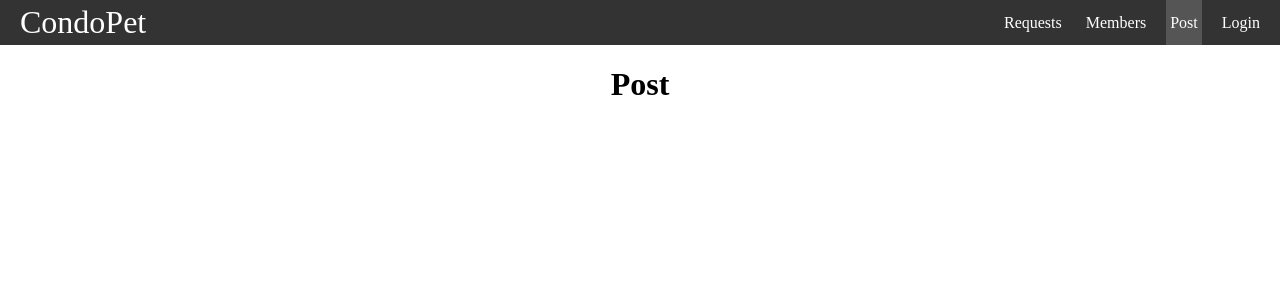
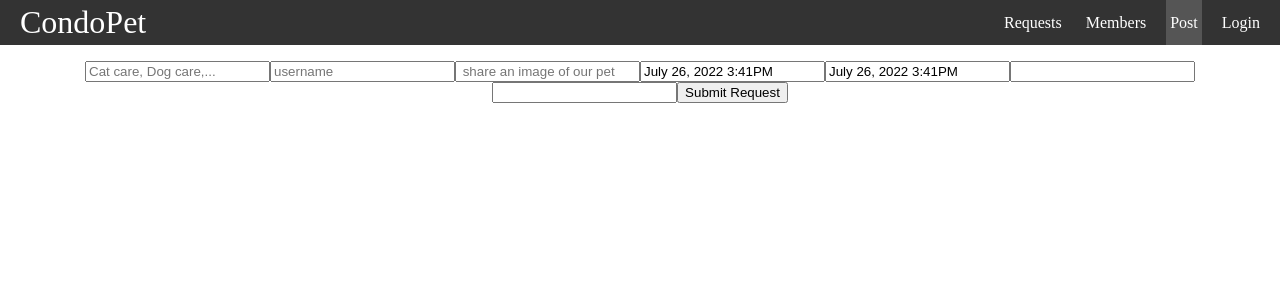
Before and after one commit to CSchadeck/phase5-capstone-project, a React (Create React App) app: page /Post in a window 1280 px wide. Shown: the top 300 px of the page. Built offline with nearby package versions, Linux system fonts and the light colour scheme; no server answers.

Commit message:
added Post componant and form

```diff
--- a/package.json
+++ b/package.json
@@ -7,6 +7,7 @@
     "@testing-library/react": "^13.1.1",
     "@testing-library/user-event": "^13.5.0",
     "react": "^18.1.0",
+    "react-datepicker": "^4.8.0",
     "react-dom": "^18.1.0",
     "react-router-dom": "^6.3.0",
     "react-scripts": "5.0.1",
--- a/src/App.js
+++ b/src/App.js
@@ -1,4 +1,3 @@
-import React from 'react';
 import Navbar from "./Navbar";
 import Home from "./components/Home";
 import Requests from "./components/Requests";
@@ -6,8 +5,29 @@ import Members from './components/Members';
 import Post from './components/Post';
 import Login from "./components/Login";
 import { Route, Routes } from "react-router-dom";
+import React, { useEffect,  useState } from "react";
 
 function App() {
+  const [user, setUser] = useState(null);
+  const [userData, setUserData] = useState({ users: [] });
+
+  useEffect(() => {
+    fetchUsers()
+  }, []);
+
+
+  function fetchUsers(){
+    return fetch('https://obscure-headland-31666.herokuapp.com/users')
+      .then(res => res.json())
+      .then(data => {
+        console.log(data);
+
+        setUserData(data);
+      })
+    }
+
+
+
   return (
     <>
       <Navbar />
--- a/src/Navbar.js
+++ b/src/Navbar.js
@@ -1,5 +1,5 @@
 import React from "react";
-import { Link } from "react-router-dom";
+import { Link, useResolvedPath } from "react-router-dom";
 
 export default function Navbar() {
     return <nav className="navbar">
@@ -14,6 +14,7 @@ export default function Navbar() {
 }
 
 function CustomLink({ to, children, ...props}) {
+    const resolvedPath = useResolvedPath(to)
     const path = window.location.pathname
     return (
         <li className={path === to ? "active" : ""}>
--- a/src/components/Post.js
+++ b/src/components/Post.js
@@ -1,4 +1,88 @@
-export default function Post(){
-    return <h1>Post</h1>
+import React, { useState } from "react";
+import DatePicker from "react-datepicker";
+import 'react-datepicker/dist/react-datepicker.css';
 
+export default function Post() {
+
+
+    const [startDate, setStartDate] = useState(new Date());
+    const [endDate, setEndDate] = useState(new Date());
+
+
+    return (
+        <div className="form_container">
+            <form className="form_field" >
+
+                <input
+                    id="title"
+                    className="form_field"
+                    type="text"
+                    placeholder="Cat care, Dog care,..."
+                    name="title"
+                />
+
+                <input
+                    id="user_id"
+                    className="form_field"
+                    type="text"
+                    placeholder="username"
+                    name="user_id"
+                />
+
+                <input
+                    id="Image"
+                    className="form_field"
+                    type="text"
+                    placeholder=" share an image of our pet"
+                    name="Image"
+                />
+
+                <DatePicker
+                    placeholderText="Select Start Date"
+                    showTimeSelect
+                    dateFormat="MMMM d, yyyy h:mmaa"
+                    selected={startDate}
+                    selectsStart
+                    startDate={startDate}
+                    endDate={endDate}
+                    minDate={new Date()}
+                    onChange={date => setStartDate(date)}
+                    placeholder=" share an image of our pet"
+                />
+                <DatePicker
+                    placeholderText="Select End Date"
+                    showTimeSelect
+                    dateFormat="MMMM d, yyyy h:mmaa"
+                    selected={endDate}
+                    selectsEnd
+                    startDate={startDate}
+                    endDate={endDate}
+                    minDate={startDate}
+                    onChange={date => setEndDate(date)}
+                />
+
+                <input
+                    id=""
+                    className="form_field"
+                    type="text"
+                    placeholder=""
+                    name=""
+                />
+
+                <input
+                    id=""
+                    className="form_field"
+                    type="text"
+                    placeholder=""
+                    name=""
+                />
+
+
+
+                <button type="submit">
+                    Submit Request
+                </button>
+            </form>
+        </div>
+    );
 }
--- a/src/components/Requests.js
+++ b/src/components/Requests.js
@@ -1,3 +1,5 @@
+
+
 export default function Requests(){
     return <h1>Requests</h1>
 
--- a/src/index.css
+++ b/src/index.css
@@ -6,7 +6,7 @@
 body {
 margin: 0;
 }
-
+/*Navbar*/
 .site_title{
     color: white;
     font-size: 2rem;
@@ -51,3 +51,13 @@ nav li.active {
 nav li:hover{
     background-color: #777;
 }
+
+/*Post/Request Form*/
+
+.form_container {
+
+}
+
+.form_fields{
+
+}
--- a/src/index.js
+++ b/src/index.js
@@ -3,6 +3,7 @@ import ReactDOM from "react-dom/client"
 import App from "./App"
 import "./index.css"
 import { BrowserRouter } from "react-router-dom"
+
 
 const root = ReactDOM.createRoot(document.getElementById("root"))
 root.render(
```
Also changed, not shown: 1 other file (tests, documents, lock files or other folders).
